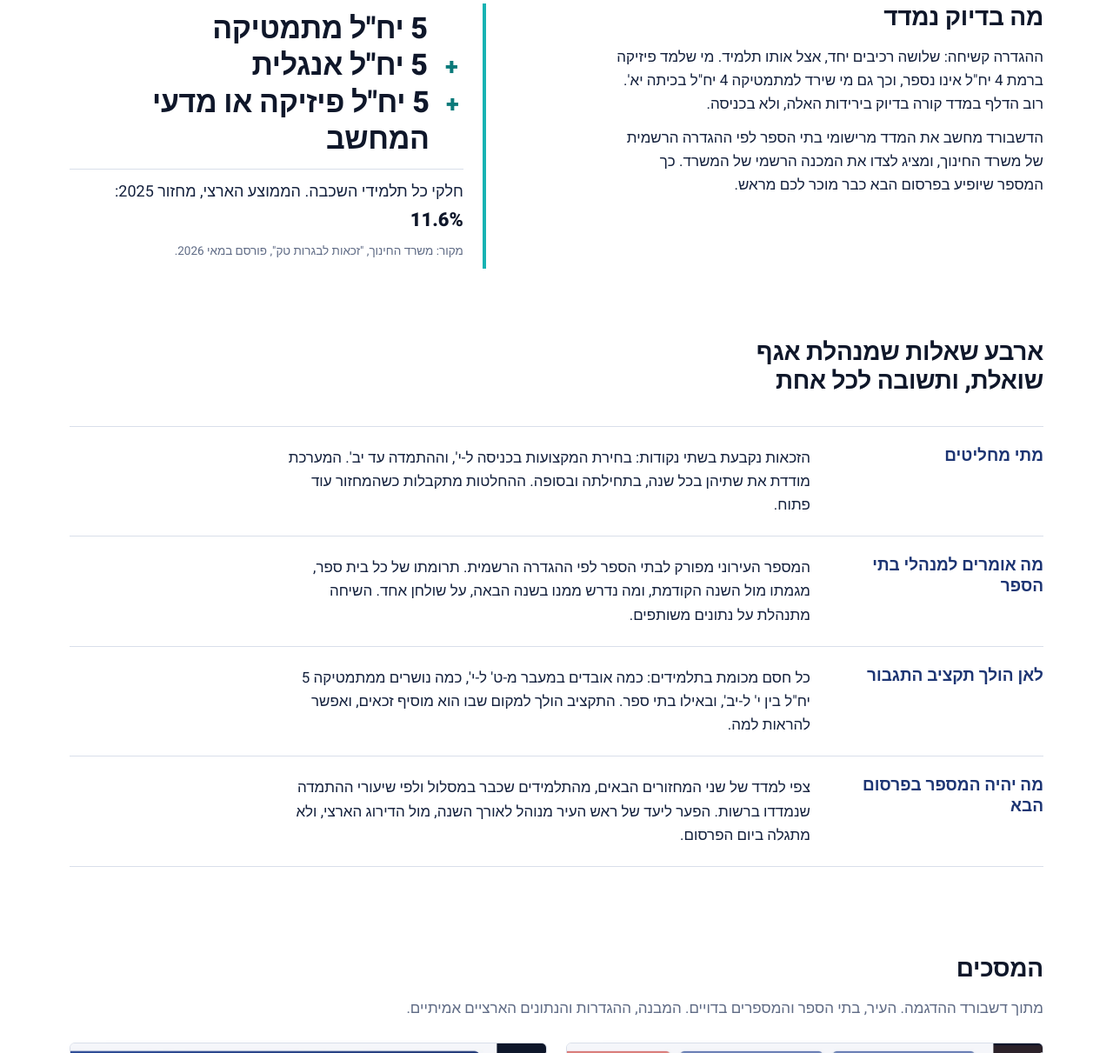
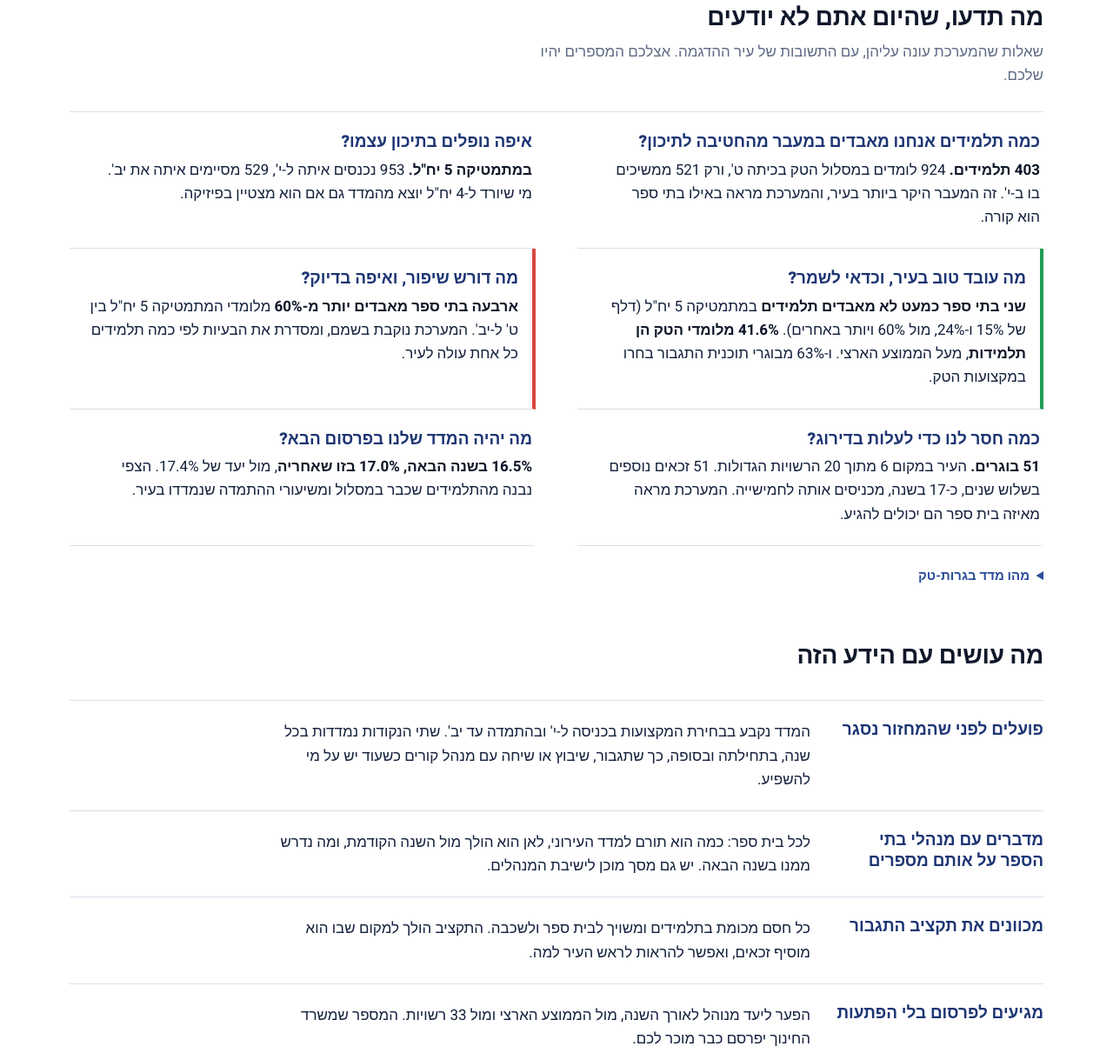
Before and after one commit to ramishaked/TokioTechDashboard, a website: page about.html in a window 1280 px wide. Shown: the part 1115-2326 px from the top of the page at 87% size. Drawn offline with Linux system fonts and the light colour scheme.

Commit message:
about: plain-language 'what you will know' section with demo answers; actions section retitled
Co-Authored-By: Claude Fable 5.1 <noreply@anthropic.com>

```diff
--- a/about.html
+++ b/about.html
@@ -81,6 +81,22 @@ img{max-width:100%;display:block;}
 .formula .eq b{font-family:var(--display);font-size:22px;font-weight:800;color:var(--night);}
 .formula .note{font-family:var(--sans);font-size:13.5px;color:var(--muted);margin-top:8px;}
 
+
+/* ── what you will know ──────────────────────────────── */
+.know{padding:64px 0 8px;}
+.know h2{font-family:var(--display);font-size:28px;font-weight:800;letter-spacing:-.3px;color:var(--night);line-height:1.2;margin-bottom:8px;}
+.know .sub{color:var(--muted);margin-bottom:28px;max-width:64ch;}
+.kn{display:grid;grid-template-columns:1fr 1fr;gap:0 48px;border-top:1px solid var(--line);}
+.k{padding:22px 0 22px;border-bottom:1px solid var(--line);border-inline-start:4px solid transparent;padding-inline-start:0;}
+.k h3{font-size:19px;font-weight:800;color:var(--indigo-d);line-height:1.3;margin-bottom:6px;}
+.k p{max-width:52ch;}
+.k b{color:var(--night);}
+.k.keep{border-inline-start-color:#1f9d55;padding-inline-start:16px;}
+.k.fix{border-inline-start-color:var(--red);padding-inline-start:16px;}
+.defn{margin-top:22px;font-size:15px;color:var(--muted);}
+.defn summary{cursor:pointer;color:var(--indigo);font-weight:700;}
+.defn p{margin-top:8px;max-width:80ch;}
+
 /* ── four questions ──────────────────────────────────── */
 .qs{padding:56px 0 40px;}
 .qs h2{font-family:var(--display);font-size:28px;font-weight:800;letter-spacing:-.3px;color:var(--night);margin-bottom:34px;max-width:24ch;line-height:1.2;}
@@ -131,6 +147,7 @@ footer a{color:var(--indigo);}
 @media (max-width:820px){
   body{font-size:16px;}
   .def,.how,.contact{grid-template-columns:1fr;gap:28px;}
+  .kn{grid-template-columns:1fr;}
   .q{grid-template-columns:1fr;gap:6px;}
   .rail{display:grid;grid-auto-flow:column;grid-auto-columns:minmax(85vw,1fr);grid-template-columns:none;overflow-x:auto;padding-bottom:12px;scroll-snap-type:x proximity;}
   .rail figure{scroll-snap-align:start;}
@@ -222,41 +239,41 @@ footer a{color:var(--indigo);}
     </div>
   </section>
 
-  <section class="wrap def">
-    <div>
-      <h2>מה בדיוק נמדד</h2>
-      <p>ההגדרה קשיחה: שלושה רכיבים יחד, אצל אותו תלמיד. מי שלמד פיזיקה ברמת 4 יח"ל אינו נספר, וכך גם מי שירד למתמטיקה 4 יח"ל בכיתה יא'. רוב הדלף במדד קורה בדיוק בירידות האלה, ולא בכניסה.</p>
-      <p>הדשבורד מחשב את המדד מרישומי בתי הספר לפי ההגדרה הרשמית של משרד החינוך, ומציג לצדו את המכנה הרשמי של המשרד. כך המספר שיופיע בפרסום הבא כבר מוכר לכם מראש.</p>
+  <section class="wrap know">
+    <h2>מה תדעו, שהיום אתם לא יודעים</h2>
+    <p class="sub">שאלות שהמערכת עונה עליהן, עם התשובות של עיר ההדגמה. אצלכם המספרים יהיו שלכם.</p>
+    <div class="kn">
+      <div class="k"><h3>כמה תלמידים אנחנו מאבדים במעבר מהחטיבה לתיכון?</h3><p><b>403 תלמידים.</b> 924 לומדים במסלול הטק בכיתה ט', ורק 521 ממשיכים בו ב-י'. זה המעבר היקר ביותר בעיר, והמערכת מראה באילו בתי ספר הוא קורה.</p></div>
+      <div class="k"><h3>איפה נופלים בתיכון עצמו?</h3><p><b>במתמטיקה 5 יח"ל.</b> 953 נכנסים איתה ל-י', 529 מסיימים איתה את יב'. מי שיורד ל-4 יח"ל יוצא מהמדד גם אם הוא מצטיין בפיזיקה.</p></div>
+      <div class="k keep"><h3>מה עובד טוב בעיר, וכדאי לשמר?</h3><p><b>שני בתי ספר כמעט לא מאבדים תלמידים</b> במתמטיקה 5 יח"ל (דלף של 15% ו-24%, מול 60% ויותר באחרים). <b>41.6% מלומדי הטק הן תלמידות</b>, מעל הממוצע הארצי. ו-63% מבוגרי תוכנית התגבור בחרו במקצועות הטק.</p></div>
+      <div class="k fix"><h3>מה דורש שיפור, ואיפה בדיוק?</h3><p><b>ארבעה בתי ספר מאבדים יותר מ-60%</b> מלומדי המתמטיקה 5 יח"ל בין ט' ל-יב'. המערכת נוקבת בשמם, ומסדרת את הבעיות לפי כמה תלמידים כל אחת עולה לעיר.</p></div>
+      <div class="k"><h3>כמה חסר לנו כדי לעלות בדירוג?</h3><p><b>51 בוגרים.</b> העיר במקום 6 מתוך 20 הרשויות הגדולות. 51 זכאים נוספים בשלוש שנים, כ-17 בשנה, מכניסים אותה לחמישייה. המערכת מראה מאיזה בית ספר הם יכולים להגיע.</p></div>
+      <div class="k"><h3>מה יהיה המדד שלנו בפרסום הבא?</h3><p><b>16.5% בשנה הבאה, 17.0% בזו שאחריה</b>, מול יעד של 17.4%. הצפי נבנה מהתלמידים שכבר במסלול ומשיעורי ההתמדה שנמדדו בעיר.</p></div>
     </div>
-    <div class="formula" aria-label="הגדרת המדד">
-      <div class="row"><span class="op" aria-hidden="true"></span><span>5 יח"ל מתמטיקה</span></div>
-      <div class="row"><span class="op">+</span><span>5 יח"ל אנגלית</span></div>
-      <div class="row"><span class="op">+</span><span>5 יח"ל פיזיקה או מדעי המחשב</span></div>
-      <div class="eq">חלקי כל תלמידי השכבה. הממוצע הארצי, מחזור 2025: <b>11.6%</b></div>
-      <div class="note">מקור: משרד החינוך, "זכאות לבגרות טק", פורסם במאי 2026.</div>
-    </div>
+    <details class="defn"><summary>מהו מדד בגרות-טק</summary>
+      <p>שיעור הבוגרים שסיימו, יחד, 5 יח"ל מתמטיקה, 5 יח"ל אנגלית, ו-5 יח"ל פיזיקה או מדעי המחשב, מתוך כל תלמידי השכבה. הממוצע הארצי במחזור 2025: 11.6%. מקור: משרד החינוך, "זכאות לבגרות טק", פורסם במאי 2026. המערכת מחשבת לפי אותה הגדרה.</p>
+    </details>
   </section>
 
   <section class="wrap qs">
-    <h2>ארבע שאלות שמנהלת אגף שואלת, ותשובה לכל אחת</h2>
+    <h2>מה עושים עם הידע הזה</h2>
     <div class="q">
-      <h3>מתי מחליטים</h3>
-      <p>הזכאות נקבעת בשתי נקודות: בחירת המקצועות בכניסה ל-י', וההתמדה עד יב'. המערכת מודדת את שתיהן בכל שנה, בתחילתה ובסופה. ההחלטות מתקבלות כשהמחזור עוד פתוח.</p>
+      <h3>פועלים לפני שהמחזור נסגר</h3>
+      <p>המדד נקבע בבחירת המקצועות בכניסה ל-י' ובהתמדה עד יב'. שתי הנקודות נמדדות בכל שנה, בתחילתה ובסופה, כך שתגבור, שיבוץ או שיחה עם מנהל קורים כשעוד יש על מי להשפיע.</p>
     </div>
     <div class="q">
-      <h3>מה אומרים למנהלי בתי הספר</h3>
-      <p>המספר העירוני מפורק לבתי הספר לפי ההגדרה הרשמית. תרומתו של כל בית ספר, מגמתו מול השנה הקודמת, ומה נדרש ממנו בשנה הבאה, על שולחן אחד. השיחה מתנהלת על נתונים משותפים.</p>
+      <h3>מדברים עם מנהלי בתי הספר על אותם מספרים</h3>
+      <p>לכל בית ספר: כמה הוא תורם למדד העירוני, לאן הוא הולך מול השנה הקודמת, ומה נדרש ממנו בשנה הבאה. יש גם מסך מוכן לישיבת המנהלים.</p>
     </div>
     <div class="q">
-      <h3>לאן הולך תקציב התגבור</h3>
-      <p>כל חסם מכומת בתלמידים: כמה אובדים במעבר מ-ט' ל-י', כמה נושרים ממתמטיקה 5 יח"ל בין י' ל-יב', ובאילו בתי ספר. התקציב הולך למקום שבו הוא מוסיף זכאים, ואפשר להראות למה.</p>
+      <h3>מכוונים את תקציב התגבור</h3>
+      <p>כל חסם מכומת בתלמידים ומשויך לבית ספר ולשכבה. התקציב הולך למקום שבו הוא מוסיף זכאים, ואפשר להראות לראש העיר למה.</p>
     </div>
     <div class="q">
-      <h3>מה יהיה המספר בפרסום הבא</h3>
-      <p>צפי למדד של שני המחזורים הבאים, מהתלמידים שכבר במסלול ולפי שיעורי ההתמדה שנמדדו ברשות. הפער ליעד של ראש העיר מנוהל לאורך השנה, מול הדירוג הארצי, ולא מתגלה ביום הפרסום.</p>
+      <h3>מגיעים לפרסום בלי הפתעות</h3>
+      <p>הפער ליעד מנוהל לאורך השנה, מול הממוצע הארצי ומול 33 רשויות. המספר שמשרד החינוך יפרסם כבר מוכר לכם.</p>
     </div>
   </section>
-
   <section class="wrap screens">
     <h2>המסכים</h2>
     <p class="sub">מתוך דשבורד ההדגמה. העיר, בתי הספר והמספרים בדויים. המבנה, ההגדרות והנתונים הארציים אמיתיים.</p>
```
